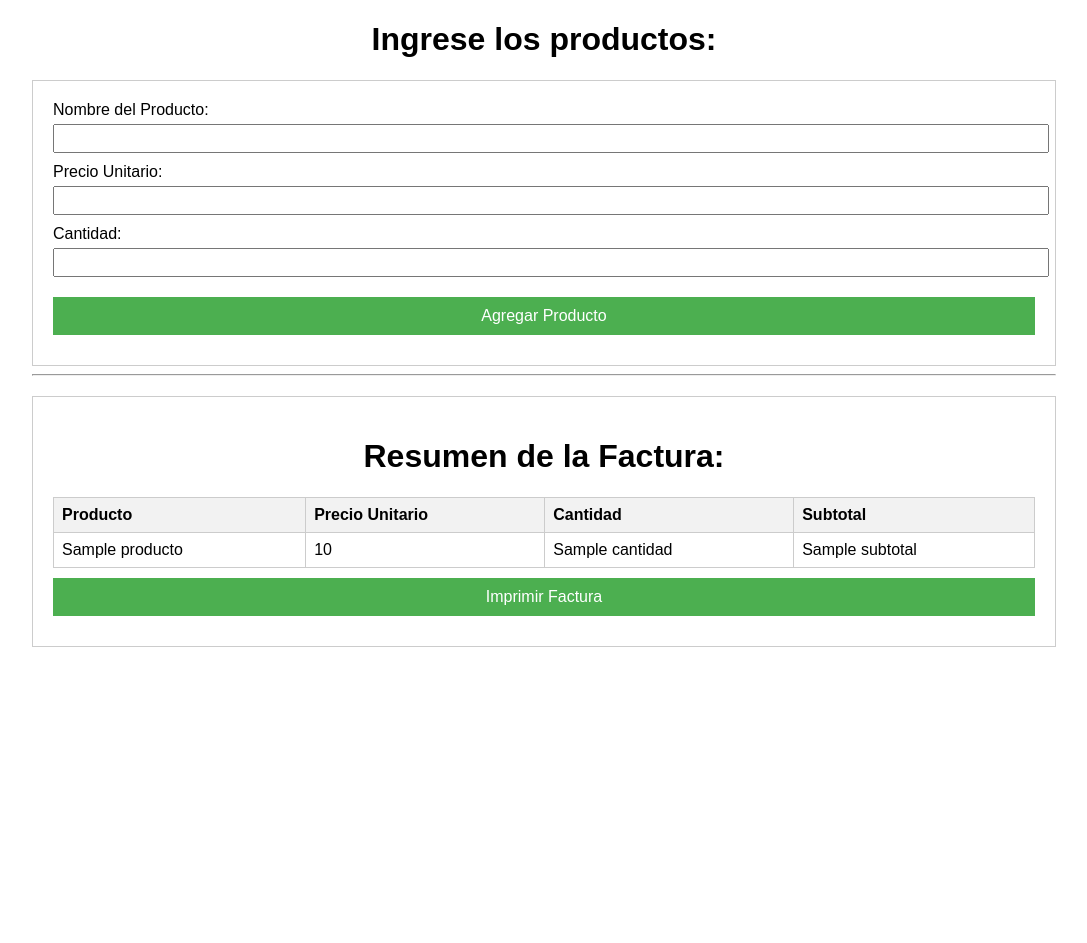
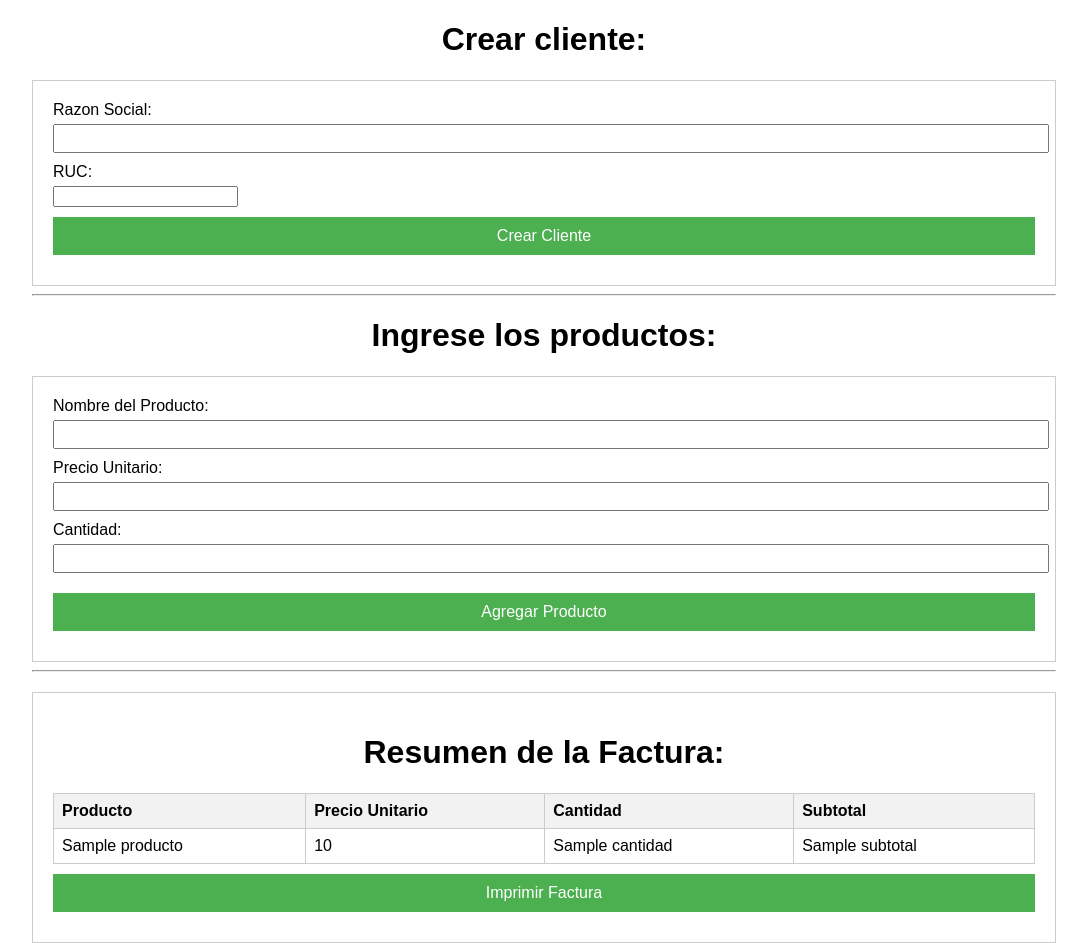
Before and after one commit to JuniorPalomino/Testing-Facturacion, a Flask app: template Sistema de Facturación Python/templates/index.html in a window 1280 px wide. Shown: the whole page, without its empty margins (96-1183 px from the left). Before the commit the page ends 647 px from the top, so only its background shows below. Run offline with Flask 3, Linux system fonts and the light colour scheme; the template is opened without the code that fills it: most values are stand-ins (such as "Sample title", 1, 10 or a date in 2020).

Commit message:
Crear Cliente

```diff
--- a/Sistema de Facturación Python/app.py
+++ b/Sistema de Facturación Python/app.py
@@ -18,12 +18,25 @@ class Factura:
         self.detalles = detalles
         self.total_factura = total_factura
 
+class Clientes:
+    def __init__(self, razon_social, ruc):
+        self.razon_social = rzon_social
+        self.ruc = ruc
+
 productos = []
 facturas = []
+clientes = []
 
 @app.route('/')
 def index():
     return render_template('index.html', productos=productos)
+
+@app.route('/agregar_cliente', methods=['POST'])
+def agregar_producto():
+    razon_social = request.form['razon_social']
+    ruc = int(request.form['ruc'])
+    clientes.append(Clientes(razon_social, ruc))
+    return redirect(url_for('index'))
 
 @app.route('/agregar_producto', methods=['POST'])
 def agregar_producto():
--- a/Sistema de Facturación Python/templates/index.html
+++ b/Sistema de Facturación Python/templates/index.html
@@ -7,6 +7,15 @@
 </head>
 <body>
     <div class="container">
+        <h1>Crear cliente:</h1>
+        <form action="{{ url_for('agregar_cliente') }}" method="post">
+            <label for="razon_social">Razon Social:</label>
+            <input type="text" name="razon_social" id="razon_social" required>
+            <label for="ruc">RUC:</label>
+            <input type="numbre" name="ruc" id="ruc" min="0" step="1" required>
+            <button type="submit">Crear Cliente</button>
+        </form>
+        <hr>
         <h1>Ingrese los productos:</h1>
         <form action="{{ url_for('agregar_producto') }}" method="post">
             <label for="nombre_producto">Nombre del Producto:</label>
```
